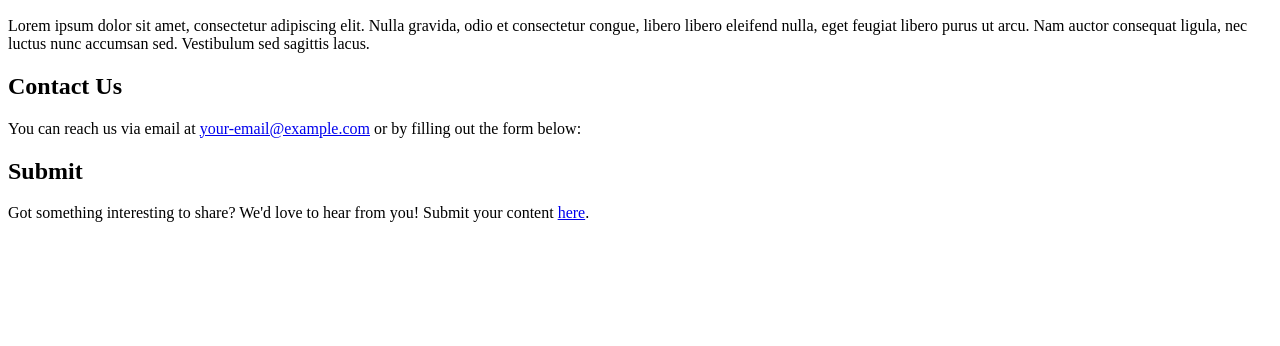
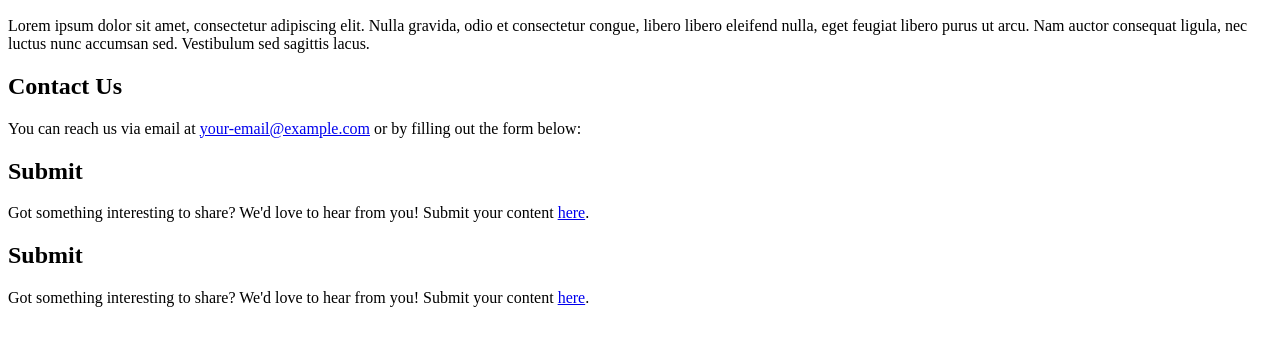
Before and after one commit to Pavithrabalaji012/Devops, a plain HTML site: page index.html in a window 1280 px wide. Shown: the part 110-456 px from the top of the page. Drawn offline with Linux system fonts and the light colour scheme.

Commit message:
Done changes in index.html

```diff
--- a/index.html
+++ b/index.html
@@ -28,5 +28,9 @@
         <h2>Submit</h2>
         <p>Got something interesting to share? We'd love to hear from you! Submit your content <a href="#">here</a>.</p>
     </section>
+    <section id="submitt">
+        <h2>Submit</h2>
+        <p>Got something interesting to share? We'd love to hear from you! Submit your content <a href="#">here</a>.</p>
+    </section>
 </body>
 </html>
```
